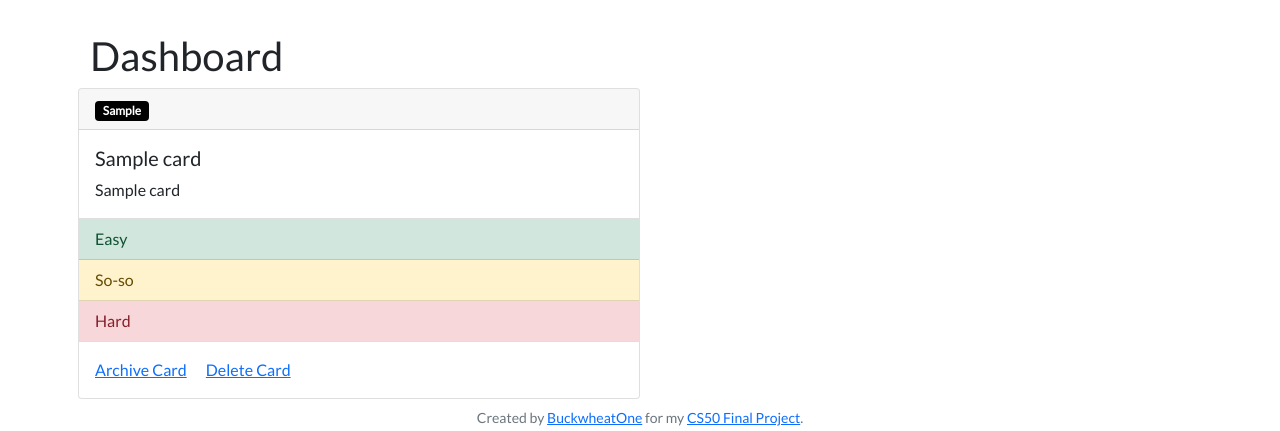
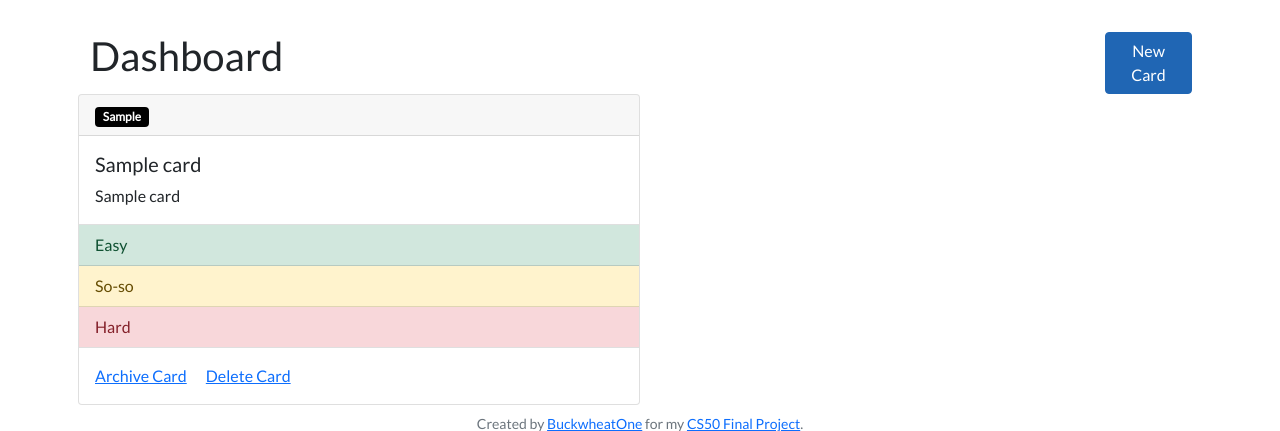
Before and after one commit to buckwheatone/cs50_final_project, a Flask app: page /dashboard in a window 1280 px wide. Shown: the part 56-487 px from the top of the page. Run offline with Flask 2, Linux system fonts and the light colour scheme; a user stored in the database is signed in; tables that the repository leaves empty hold one stand-in row (values such as "Sample post"); some libraries are stand-ins or nearby versions.

Commit message:
add url_for and add card button to dash

```diff
--- a/application/templates/dashboard.html
+++ b/application/templates/dashboard.html
@@ -4,8 +4,10 @@
 
 {% block main %}
 <main class="container p-2">
-    <h1 class="container">Dashboard</h1>
-
+    <div class="d-flex justify-space-between">
+      <h1 class="container">Dashboard</h1>
+      <a href="{{ url_for('create_card') }}"><button class="btn btn-primary">New Card</button></a>
+    </div>
     {% for card in cards %}
     <!-- TODO: How to show one card at a time, show remaining cards after clicking answer?
       all while ensuring speed and low memory usage? For example, what if someone had 10k
--- a/application/templates/layout.html
+++ b/application/templates/layout.html
@@ -34,19 +34,19 @@
                 {% if current_user.is_authenticated %}
                 <ul class="navbar-nav me-auto mb-2 mb-md-0">
                   <li class="nav-item">
-                    <a class="nav-link" aria-current="page" href="/dashboard">Dashboard</a>
+                    <a class="nav-link" aria-current="page" href="{{ url_for('dashboard') }}">Dashboard</a>
                   </li>
                   <li class="nav-item">
-                    <a class="nav-link" href="/profile">Profile</a>
+                    <a class="nav-link" href="{{ url_for('profile') }}">Profile</a>
                   </li>
                 </ul>
                 <div class="d-flex">
-                    <a href="/logout"><button class="btn btn-primary-outline" type="submit">Log out</button></a>
+                    <a href="{{ url_for('logout') }}"><button class="btn btn-primary-outline" type="submit">Log out</button></a>
                 </div>
                 {% else %}
                 <div class="d-flex">
-                  <a href="/register"><button class="btn btn-primary" type="submit">Register</button></a>
-                  <a href="/login"><button class="btn btn-outline-primary" type="submit">Log In</button></a>
+                  <a href="{{ url_for('register') }}"><button class="btn btn-primary" type="submit">Register</button></a>
+                  <a href="{{ url_for('login') }}"><button class="btn btn-outline-primary" type="submit">Log In</button></a>
                 </div>
                 {% endif %}
               </div>
```
